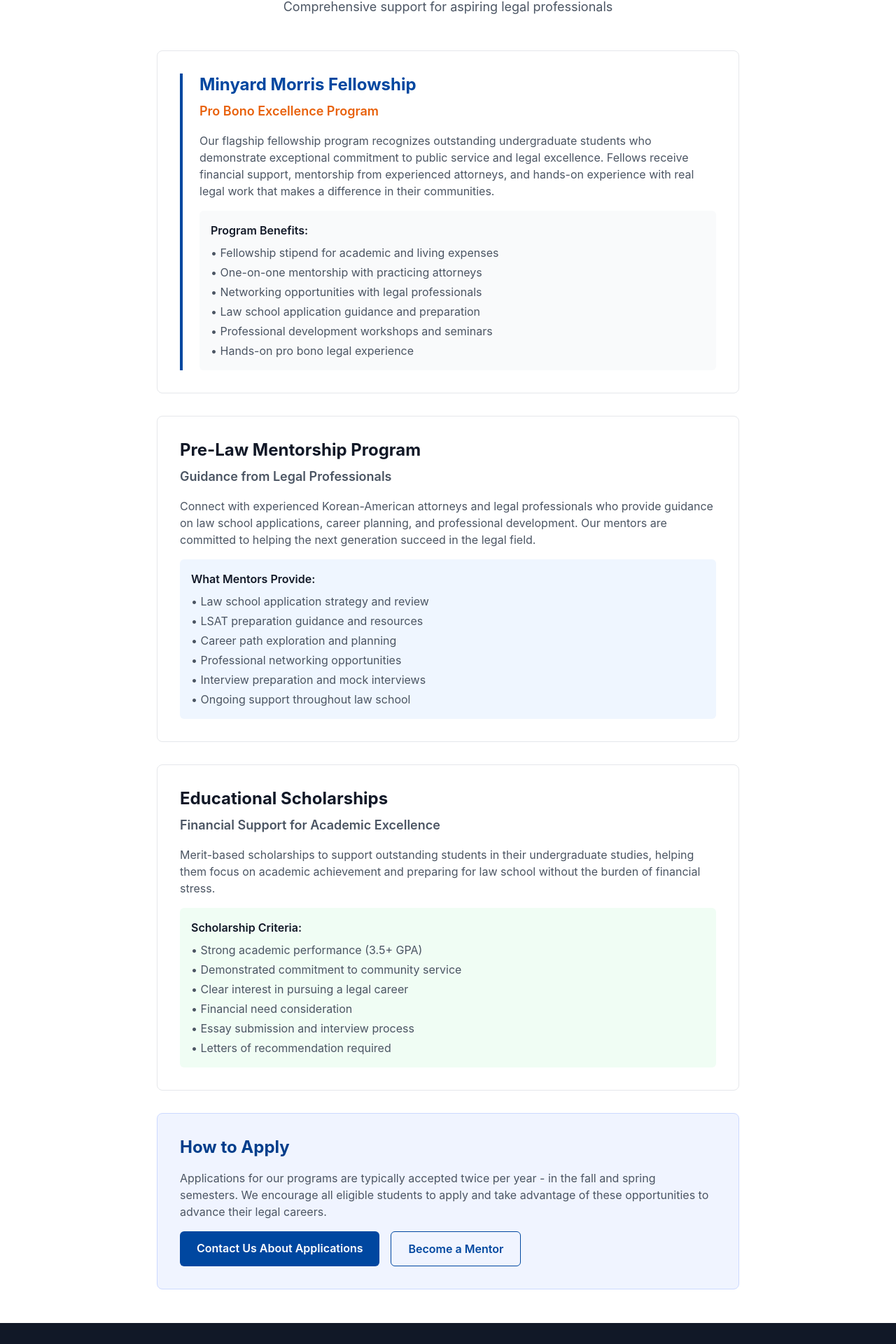
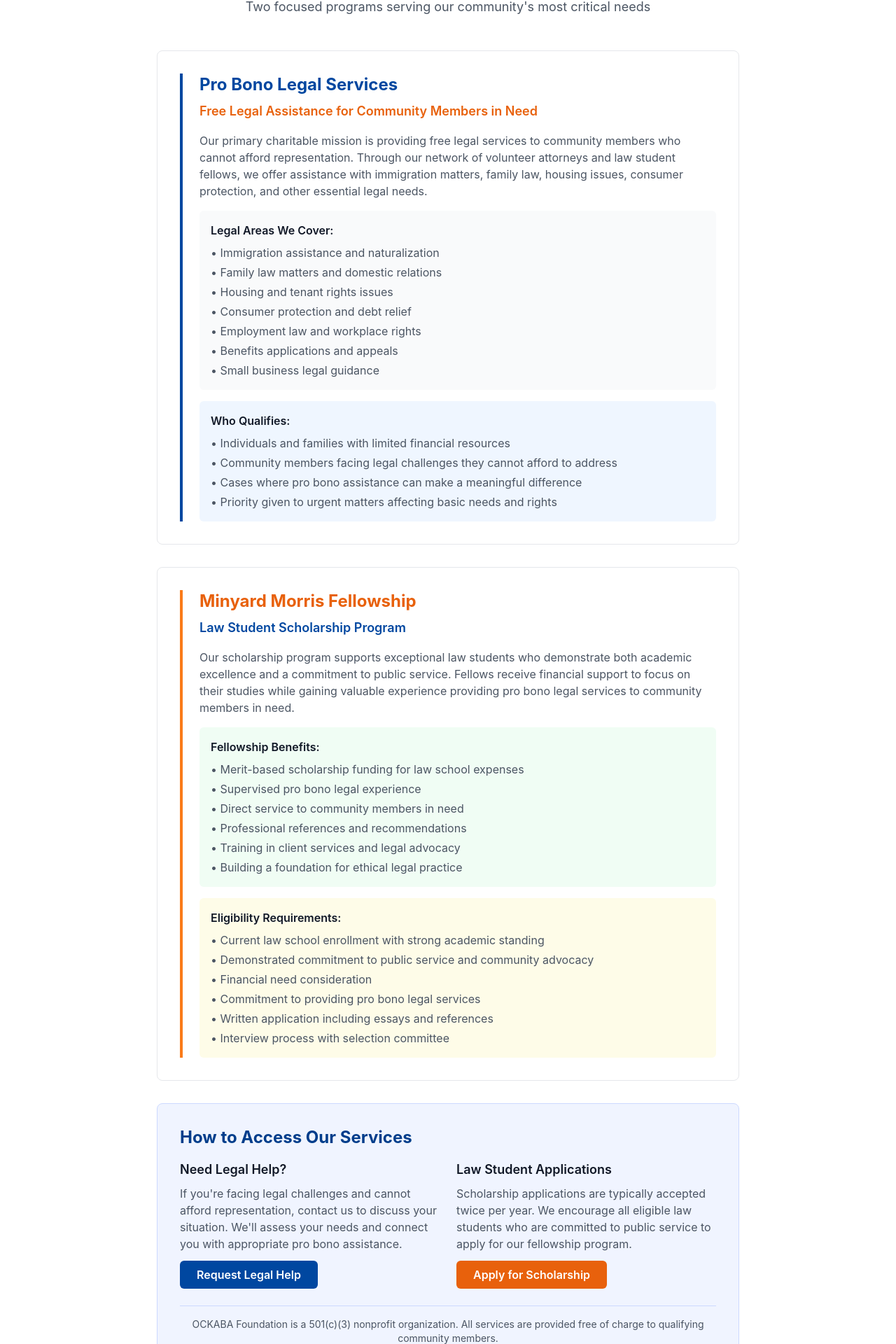
Before and after one commit to quadra2003/ockabaf, a Next.js app: page /programs in a window 1280 px wide. Shown: the part 169-2089 px from the top of the page at 70% size. Built offline with nearby package versions, Linux system fonts and the light colour scheme.

Commit message:
Update programs.js

```diff
--- a/pages/programs.js
+++ b/pages/programs.js
@@ -9,106 +9,119 @@
             Our Programs
           </h1>
           <p className="text-lg text-gray-600">
-            Comprehensive support for aspiring legal professionals
+            Two focused programs serving our community's most critical needs
           </p>
         </div>
 
         <div className="space-y-8">
-          {/* Minyard Morris Fellowship */}
+          {/* Pro Bono Legal Services */}
           <div className="bg-white border border-gray-200 rounded-lg p-8 hover:shadow-md transition-shadow">
             <div className="border-l-4 border-primary-600 pl-6">
               <h2 className="text-2xl font-bold text-primary-600 mb-2">
-                Minyard Morris Fellowship
+                Pro Bono Legal Services
               </h2>
               <p className="text-lg text-accent-600 font-semibold mb-4">
-                Pro Bono Excellence Program
+                Free Legal Assistance for Community Members in Need
               </p>
               <p className="text-gray-600 mb-4">
-                Our flagship fellowship program recognizes outstanding undergraduate students who demonstrate exceptional commitment to public service and legal excellence. Fellows receive financial support, mentorship from experienced attorneys, and hands-on experience with real legal work that makes a difference in their communities.
+                Our primary charitable mission is providing free legal services to community members who cannot afford representation. Through our network of volunteer attorneys and law student fellows, we offer assistance with immigration matters, family law, housing issues, consumer protection, and other essential legal needs.
               </p>
-              <div className="bg-gray-50 p-4 rounded-md">
-                <h3 className="font-semibold text-gray-900 mb-2">Program Benefits:</h3>
+              <div className="bg-gray-50 p-4 rounded-md mb-4">
+                <h3 className="font-semibold text-gray-900 mb-2">Legal Areas We Cover:</h3>
                 <ul className="text-gray-600 space-y-1">
-                  <li>• Fellowship stipend for academic and living expenses</li>
-                  <li>• One-on-one mentorship with practicing attorneys</li>
-                  <li>• Networking opportunities with legal professionals</li>
-                  <li>• Law school application guidance and preparation</li>
-                  <li>• Professional development workshops and seminars</li>
-                  <li>• Hands-on pro bono legal experience</li>
+                  <li>• Immigration assistance and naturalization</li>
+                  <li>• Family law matters and domestic relations</li>
+                  <li>• Housing and tenant rights issues</li>
+                  <li>• Consumer protection and debt relief</li>
+                  <li>• Employment law and workplace rights</li>
+                  <li>• Benefits applications and appeals</li>
+                  <li>• Small business legal guidance</li>
+                </ul>
+              </div>
+              <div className="bg-blue-50 p-4 rounded-md">
+                <h3 className="font-semibold text-gray-900 mb-2">Who Qualifies:</h3>
+                <ul className="text-gray-600 space-y-1">
+                  <li>• Individuals and families with limited financial resources</li>
+                  <li>• Community members facing legal challenges they cannot afford to address</li>
+                  <li>• Cases where pro bono assistance can make a meaningful difference</li>
+                  <li>• Priority given to urgent matters affecting basic needs and rights</li>
                 </ul>
               </div>
             </div>
           </div>
 
-          {/* Pre-Law Mentorship */}
+          {/* Minyard Morris Fellowship - Law Student Scholarships */}
           <div className="bg-white border border-gray-200 rounded-lg p-8 hover:shadow-md transition-shadow">
-            <h2 className="text-2xl font-bold text-gray-900 mb-2">
-              Pre-Law Mentorship Program
+            <div className="border-l-4 border-accent-500 pl-6">
+              <h2 className="text-2xl font-bold text-accent-600 mb-2">
+                Minyard Morris Fellowship
               </h2>
-            <p className="text-lg text-gray-600 font-semibold mb-4">
-              Guidance from Legal Professionals
+              <p className="text-lg text-primary-600 font-semibold mb-4">
+                Law Student Scholarship Program
               </p>
               <p className="text-gray-600 mb-4">
-              Connect with experienced Korean-American attorneys and legal professionals who provide guidance on law school applications, career planning, and professional development. Our mentors are committed to helping the next generation succeed in the legal field.
+                Our scholarship program supports exceptional law students who demonstrate both academic excellence and a commitment to public service. Fellows receive financial support to focus on their studies while gaining valuable experience providing pro bono legal services to community members in need.
               </p>
-            <div className="bg-blue-50 p-4 rounded-md">
-              <h3 className="font-semibold text-gray-900 mb-2">What Mentors Provide:</h3>
+              <div className="bg-green-50 p-4 rounded-md mb-4">
+                <h3 className="font-semibold text-gray-900 mb-2">Fellowship Benefits:</h3>
                 <ul className="text-gray-600 space-y-1">
-                <li>• Law school application strategy and review</li>
-                <li>• LSAT preparation guidance and resources</li>
-                <li>• Career path exploration and planning</li>
-                <li>• Professional networking opportunities</li>
-                <li>• Interview preparation and mock interviews</li>
-                <li>• Ongoing support throughout law school</li>
+                  <li>• Merit-based scholarship funding for law school expenses</li>
+                  <li>• Supervised pro bono legal experience</li>
+                  <li>• Direct service to community members in need</li>
+                  <li>• Professional references and recommendations</li>
+                  <li>• Training in client services and legal advocacy</li>
+                  <li>• Building a foundation for ethical legal practice</li>
+                </ul>
+              </div>
+              <div className="bg-yellow-50 p-4 rounded-md">
+                <h3 className="font-semibold text-gray-900 mb-2">Eligibility Requirements:</h3>
+                <ul className="text-gray-600 space-y-1">
+                  <li>• Current law school enrollment with strong academic standing</li>
+                  <li>• Demonstrated commitment to public service and community advocacy</li>
+                  <li>• Financial need consideration</li>
+                  <li>• Commitment to providing pro bono legal services</li>
+                  <li>• Written application including essays and references</li>
+                  <li>• Interview process with selection committee</li>
                 </ul>
               </div>
             </div>
+          </div>
 
-          {/* Educational Scholarships */}
-          <div className="bg-white border border-gray-200 rounded-lg p-8 hover:shadow-md transition-shadow">
-            <h2 className="text-2xl font-bold text-gray-900 mb-2">
-              Educational Scholarships
+          {/* How to Access Our Services */}
+          <div className="bg-primary-50 border border-primary-200 rounded-lg p-8">
+            <h2 className="text-2xl font-bold text-primary-700 mb-4">
+              How to Access Our Services
             </h2>
-            <p className="text-lg text-gray-600 font-semibold mb-4">
-              Financial Support for Academic Excellence
+            <div className="grid md:grid-cols-2 gap-6 mb-6">
+              <div>
+                <h3 className="text-lg font-semibold text-gray-900 mb-2">Need Legal Help?</h3>
+                <p className="text-gray-600 mb-3">
+                  If you're facing legal challenges and cannot afford representation, contact us to discuss your situation. We'll assess your needs and connect you with appropriate pro bono assistance.
                 </p>
-            <p className="text-gray-600 mb-4">
-              Merit-based scholarships to support outstanding students in their undergraduate studies, helping them focus on academic achievement and preparing for law school without the burden of financial stress.
+                <a
+                  href="mailto:legal@ockabaf.org?subject=Legal Assistance Request"
+                  className="bg-primary-600 text-white px-6 py-2 rounded-md font-semibold hover:bg-primary-700 transition-colors inline-block"
+                >
+                  Request Legal Help
+                </a>
+              </div>
+              <div>
+                <h3 className="text-lg font-semibold text-gray-900 mb-2">Law Student Applications</h3>
+                <p className="text-gray-600 mb-3">
+                  Scholarship applications are typically accepted twice per year. We encourage all eligible law students who are committed to public service to apply for our fellowship program.
                 </p>
-            <div className="bg-green-50 p-4 rounded-md">
-              <h3 className="font-semibold text-gray-900 mb-2">Scholarship Criteria:</h3>
-              <ul className="text-gray-600 space-y-1">
-                <li>• Strong academic performance (3.5+ GPA)</li>
-                <li>• Demonstrated commitment to community service</li>
-                <li>• Clear interest in pursuing a legal career</li>
-                <li>• Financial need consideration</li>
-                <li>• Essay submission and interview process</li>
-                <li>• Letters of recommendation required</li>
-              </ul>
+                <a
+                  href="mailto:scholarships@ockabaf.org?subject=Fellowship Application"
+                  className="bg-accent-600 text-white px-6 py-2 rounded-md font-semibold hover:bg-accent-700 transition-colors inline-block"
+                >
+                  Apply for Scholarship
+                </a>
               </div>
             </div>
-
-          {/* Application Information */}
-          <div className="bg-primary-50 border border-primary-200 rounded-lg p-8">
-            <h2 className="text-2xl font-bold text-primary-700 mb-4">
-              How to Apply
-            </h2>
-            <p className="text-gray-600 mb-4">
-              Applications for our programs are typically accepted twice per year - in the fall and spring semesters. We encourage all eligible students to apply and take advantage of these opportunities to advance their legal careers.
+            <div className="pt-4 border-t border-primary-200">
+              <p className="text-sm text-gray-600 text-center">
+                OCKABA Foundation is a 501(c)(3) nonprofit organization. All services are provided free of charge to qualifying community members.
               </p>
-            <div className="flex flex-col sm:flex-row gap-4">
-              <a
-                href="mailto:info@ockabaf.org?subject=Program Application Inquiry"
-                className="bg-primary-600 text-white px-6 py-3 rounded-md font-semibold hover:bg-primary-700 transition-colors text-center"
-              >
-                Contact Us About Applications
-              </a>
-              <a
-                href="mailto:info@ockabaf.org?subject=Mentorship Interest"
-                className="border border-primary-600 text-primary-600 px-6 py-3 rounded-md font-semibold hover:bg-primary-50 transition-colors text-center"
-              >
-                Become a Mentor
-              </a>
             </div>
           </div>
         </div>
```
Lines whose indentation alone changed are shown as unchanged.
